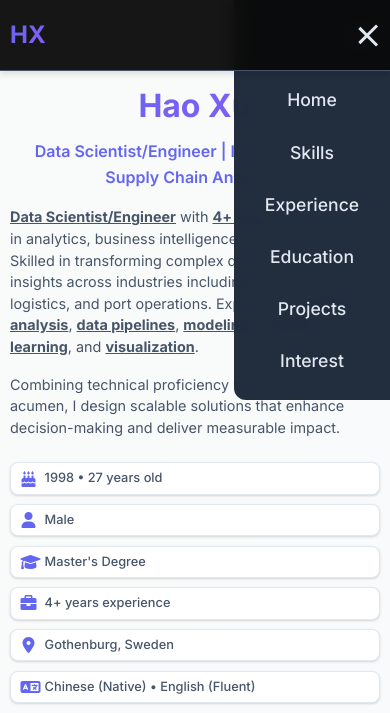
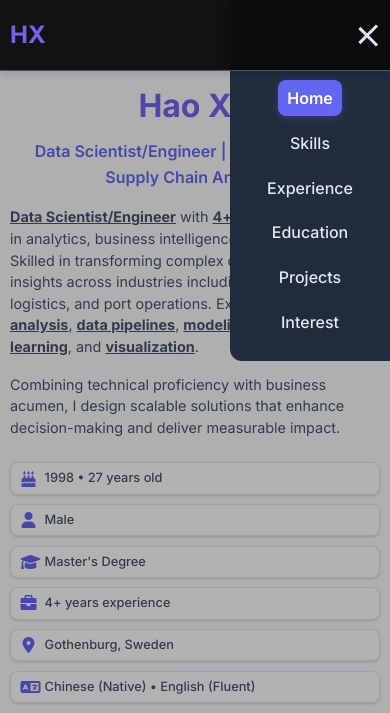
Before and after one commit to Magnetric/Persnoal-Portfolio, a plain HTML site: page index.html in a window 390 px wide. Both pictures are taken after a click on the element 367 px from the left and 35 px from the top of the page. Shown: the top 713 px of the page. Drawn offline with Linux system fonts and the light colour scheme.

Commit message:
mobile version revised 2

```diff
--- a/script.js
+++ b/script.js
@@ -2,9 +2,38 @@
 const hamburger = document.querySelector('.hamburger');
 const mobileNav = document.querySelector('.mobile-nav');
 
+// Create overlay if it doesn't exist
+let mobileNavOverlay = document.querySelector('.mobile-nav-overlay');
+if (!mobileNavOverlay) {
+    mobileNavOverlay = document.createElement('div');
+    mobileNavOverlay.className = 'mobile-nav-overlay';
+    document.body.appendChild(mobileNavOverlay);
+}
+
 hamburger.addEventListener('click', () => {
     hamburger.classList.toggle('active');
     mobileNav.classList.toggle('active');
+    mobileNavOverlay.classList.toggle('active');
+});
+
+// Close mobile menu when clicking overlay
+mobileNavOverlay.addEventListener('click', () => {
+    hamburger.classList.remove('active');
+    mobileNav.classList.remove('active');
+    mobileNavOverlay.classList.remove('active');
+});
+
+// Close mobile menu when clicking outside
+document.addEventListener('click', (e) => {
+    // Check if mobile nav is active
+    if (mobileNav.classList.contains('active')) {
+        // Check if click is outside mobile nav and not on hamburger
+        if (!mobileNav.contains(e.target) && !hamburger.contains(e.target)) {
+            hamburger.classList.remove('active');
+            mobileNav.classList.remove('active');
+            mobileNavOverlay.classList.remove('active');
+        }
+    }
 });
 
 // Close mobile menu when clicking on a link
@@ -12,6 +41,9 @@ document.querySelectorAll('.mobile-nav a').forEach(link => {
     link.addEventListener('click', () => {
         hamburger.classList.remove('active');
         mobileNav.classList.remove('active');
+        if (mobileNavOverlay) {
+            mobileNavOverlay.classList.remove('active');
+        }
     });
 });
 
@@ -21,6 +53,9 @@ if (mobileNavClose) {
     mobileNavClose.addEventListener('click', () => {
         hamburger.classList.remove('active');
         mobileNav.classList.remove('active');
+        if (mobileNavOverlay) {
+            mobileNavOverlay.classList.remove('active');
+        }
     });
 }
 
@@ -114,9 +149,105 @@ window.addEventListener('load', () => {
 
     // Update age display
     updateAge();
+
+    // Initialize section observer for mobile navigation
+    initializeSectionObserver();
 });
 
-// Removed parallax effect for hero section
+// Section observer for mobile navigation highlighting
+function initializeSectionObserver() {
+    const sections = document.querySelectorAll('section[id]');
+    const mobileNavLinks = document.querySelectorAll('.mobile-nav a');
+
+    // Create intersection observer
+    const sectionObserver = new IntersectionObserver((entries) => {
+        entries.forEach(entry => {
+            if (entry.isIntersecting) {
+                const currentSectionId = entry.target.id;
+                console.log('Section detected:', currentSectionId, 'Intersection ratio:', entry.intersectionRatio);
+                updateMobileNavActive(currentSectionId);
+            }
+        });
+    }, {
+        threshold: 0.1, // Trigger when 10% of section is visible
+        rootMargin: '-10% 0px -10% 0px' // Less aggressive margin
+    });
+
+    // Observe all sections
+    sections.forEach(section => {
+        sectionObserver.observe(section);
+        console.log('Observing section:', section.id);
+    });
+
+    // Function to update mobile navigation active state
+    function updateMobileNavActive(sectionId) {
+        // Remove active class from all mobile nav links
+        mobileNavLinks.forEach(link => {
+            link.classList.remove('active');
+        });
+
+        // Add active class to corresponding link
+        const activeLink = document.querySelector(`.mobile-nav a[href="#${sectionId}"]`);
+        if (activeLink) {
+            activeLink.classList.add('active');
+        }
+    }
+
+    // Update active state when mobile nav is opened
+    const hamburger = document.querySelector('.hamburger');
+    const mobileNav = document.querySelector('.mobile-nav');
+
+    hamburger.addEventListener('click', () => {
+        // Small delay to ensure nav is visible before updating
+        setTimeout(() => {
+            const currentSection = getCurrentVisibleSection();
+            if (currentSection) {
+                updateMobileNavActive(currentSection);
+            }
+        }, 100);
+    });
+
+    // Handle mobile nav link clicks for active state
+    mobileNavLinks.forEach(link => {
+        link.addEventListener('click', () => {
+            // Remove active class from all links
+            mobileNavLinks.forEach(l => l.classList.remove('active'));
+            // Add active class to clicked link
+            link.classList.add('active');
+        });
+    });
+
+    // Function to get currently visible section
+    function getCurrentVisibleSection() {
+        const sections = document.querySelectorAll('section[id]');
+        const windowHeight = window.innerHeight;
+        const scrollTop = window.pageYOffset;
+
+        let bestMatch = 'home';
+        let bestScore = 0;
+
+        for (let section of sections) {
+            const rect = section.getBoundingClientRect();
+            const sectionTop = rect.top;
+            const sectionBottom = rect.bottom;
+
+            // Calculate how much of the section is visible
+            const visibleTop = Math.max(0, Math.min(windowHeight, sectionBottom) - Math.max(0, sectionTop));
+            const visibleHeight = Math.min(sectionBottom, windowHeight) - Math.max(sectionTop, 0);
+            const visibilityScore = visibleHeight / windowHeight;
+
+            // Check if section is significantly visible (more than 20%)
+            if (visibilityScore > 0.2 && sectionTop < windowHeight * 0.8) {
+                if (visibilityScore > bestScore) {
+                    bestScore = visibilityScore;
+                    bestMatch = section.id;
+                }
+            }
+        }
+
+        return bestMatch;
+    }
+}
 
 // Add fade-in animation for project cards
 const projectObserver = new IntersectionObserver((entries) => {
--- a/styles.css
+++ b/styles.css
@@ -159,12 +159,33 @@ body {
     transform: rotate(45deg) translate(-5px, -6px);
 }
 
+/* Mobile Navigation Overlay */
+.mobile-nav-overlay {
+    position: fixed;
+    top: 0;
+    left: 0;
+    width: 100%;
+    height: 100vh;
+    background: rgba(0, 0, 0, 0.3);
+    z-index: 998;
+    display: none;
+    opacity: 0;
+    transition: opacity 0.3s ease;
+}
+
+.mobile-nav-overlay.active {
+    display: block;
+    opacity: 1;
+}
+
 /* Mobile Navigation Menu */
 .mobile-nav {
     position: fixed;
     top: 0;
     right: 0;
-    width: 33.333%;
+    width: auto;
+    min-width: 200px;
+    max-width: 280px;
     height: auto;
     min-height: 300px;
     background: rgba(30, 41, 59, 0.98);
@@ -176,8 +197,9 @@ body {
     align-items: center;
     transform: translateX(100%);
     transition: transform 0.3s ease;
-    padding: 80px 0 30px 0;
+    padding: 80px 20px 30px 20px;
     border-radius: 0 0 0 12px;
+    pointer-events: auto;
 }
 
 .mobile-nav.active {
@@ -188,10 +210,10 @@ body {
     list-style: none;
     display: flex;
     flex-direction: column;
-    gap: 1.5rem;
+    gap: 1.2rem;
     text-align: center;
     width: 100%;
-    padding: 0 1rem;
+    padding: 0;
     margin-top: 1rem;
 }
 
@@ -201,17 +223,26 @@ body {
     font-size: 1.2rem;
     font-weight: 500;
     transition: color 0.3s ease;
-    padding: 0.8rem 1rem;
+    padding: 0.6rem 0.8rem;
     border-radius: 8px;
     transition: all 0.3s ease;
     width: 100%;
     text-align: center;
+    white-space: nowrap;
 }
 
 .mobile-nav a:hover,
 .mobile-nav a.active {
     color: #ffffff;
     background: rgba(255, 255, 255, 0.1);
+}
+
+.mobile-nav a.active {
+    background: var(--primary-color);
+    color: #ffffff;
+    font-weight: 600;
+    box-shadow: 0 2px 8px rgba(99, 102, 241, 0.3);
+    transform: translateX(5px);
 }
 
 .mobile-nav-close {
@@ -1387,7 +1418,9 @@ body {
     .mobile-nav {
         display: flex;
         min-height: 320px;
-        padding: 75px 0 30px 0;
+        padding: 75px 15px 30px 15px;
+        min-width: 180px;
+        max-width: 250px;
     }
 
     /* Hero Section */
@@ -1633,14 +1666,16 @@ body {
 
     /* Mobile Navigation */
     .mobile-nav {
-        width: 40%;
+        width: auto;
+        min-width: 160px;
+        max-width: 220px;
         min-height: 280px;
-        padding: 70px 0 25px 0;
+        padding: 70px 12px 25px 12px;
     }
 
     .mobile-nav a {
-        font-size: 1.1rem;
-        padding: 0.6rem 0.8rem;
+        font-size: 1rem;
+        padding: 0.5rem 0.6rem;
     }
 
     .mobile-nav-close {
```
